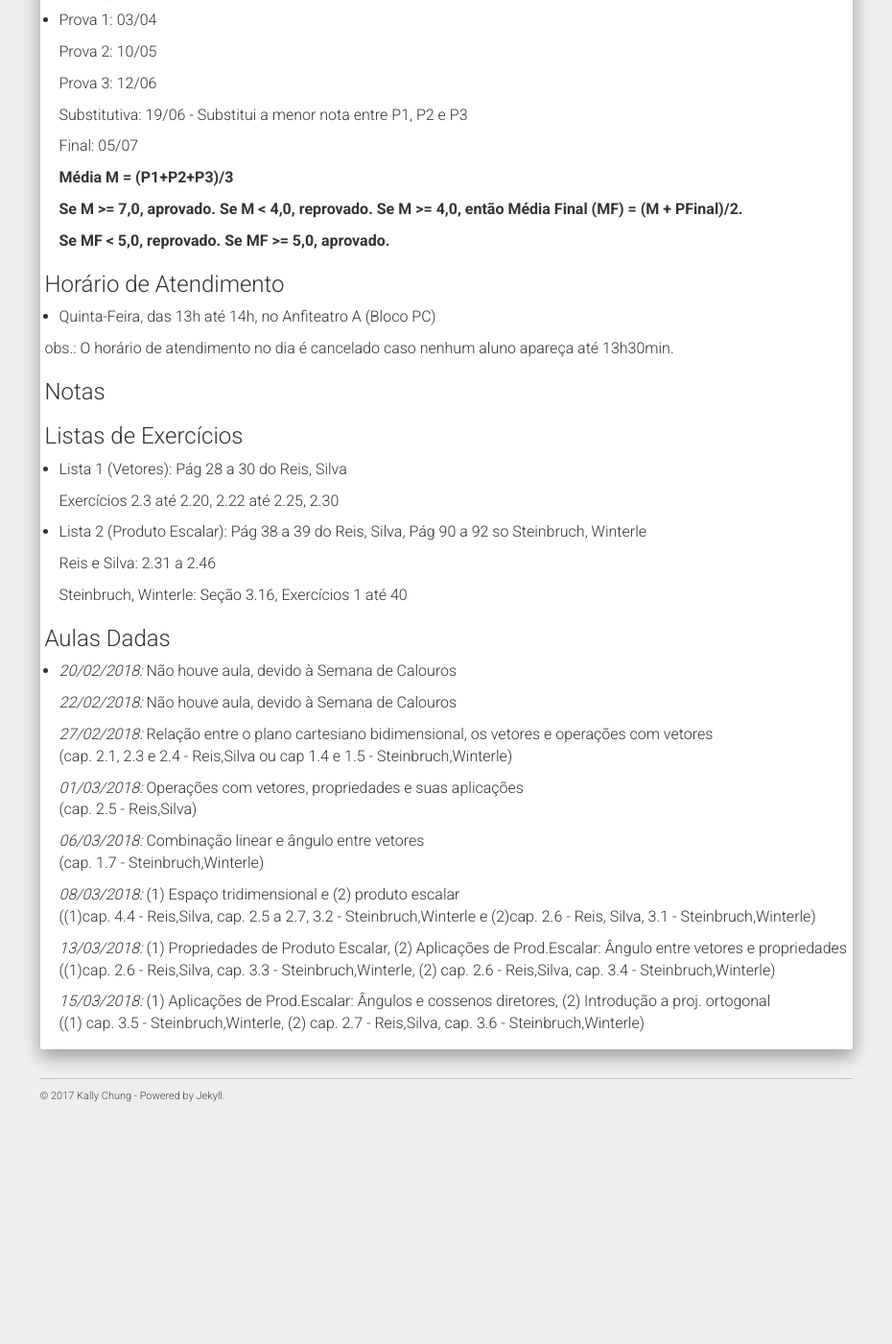
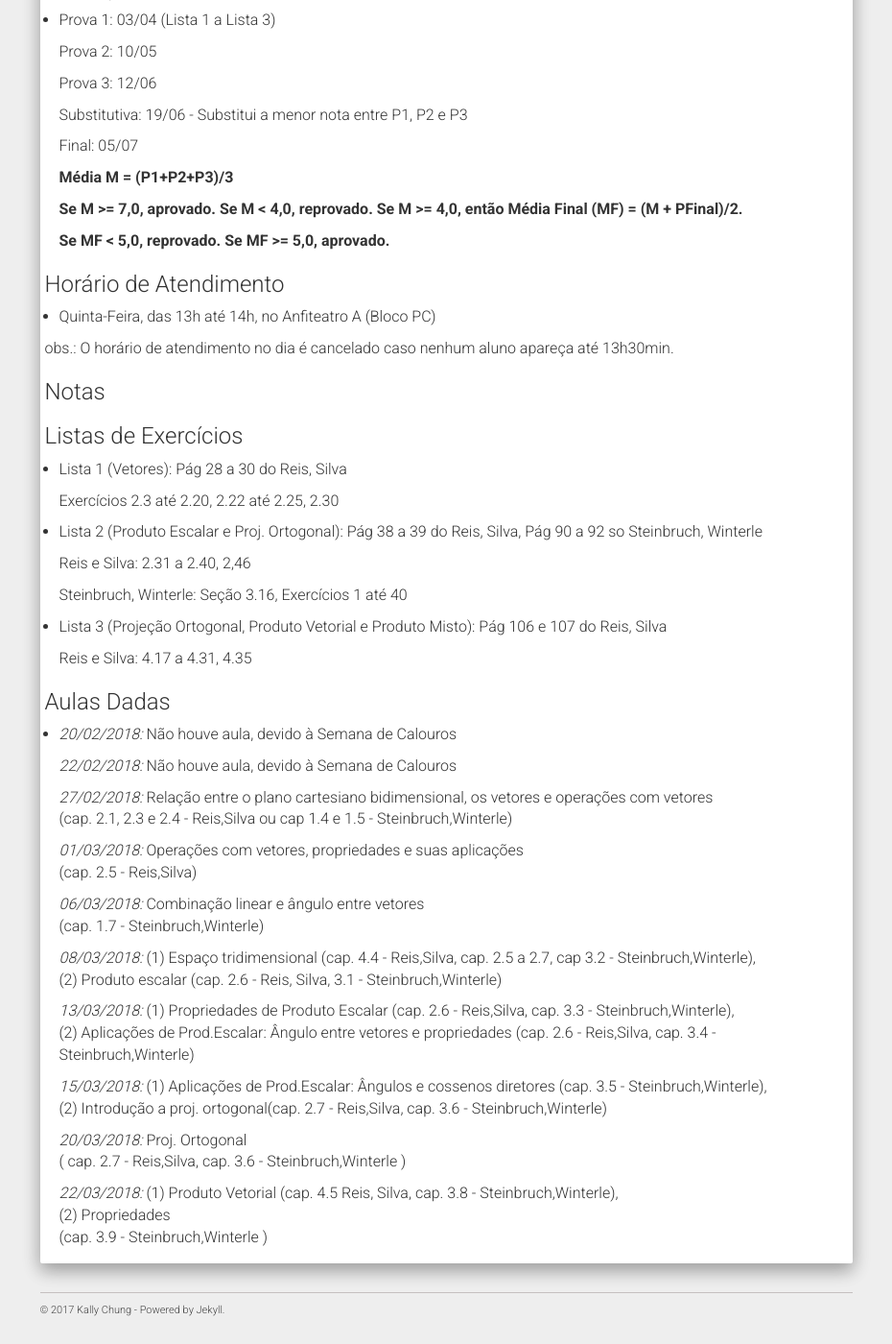
Before and after one commit to chunggnuhc/chunggnuhc.github.io, a Jekyll site: the page built from CM045-GA-1sem2018.md, in a window 1280 px wide and 1400 px high, scrolled down 800 px. Shown: the whole window at 96% size, without its empty margins (321-1251 px from the left). Built offline with Jekyll 4.4.1, drawn with Linux system fonts in a browser that asks for light colours; nearby versions of some CDN libraries; before the commit the page ends 1977 px from its top, so only the background shows below that.

Commit message:
Update CM045 - cronog e listaExerc

```diff
--- a/CM045-GA-1sem2018.md
+++ b/CM045-GA-1sem2018.md
@@ -33,7 +33,7 @@ permalink: /CM045-GA-1sem2018/
 
 <h3>Avaliação</h3>
 
-- Prova 1: 03/04
+- Prova 1: 03/04 (Lista 1 a Lista 3)
 
   Prova 2: 10/05
 
@@ -64,11 +64,16 @@ obs.: O horário de atendimento no dia é cancelado caso nenhum aluno apareça a
 
   Exercícios 2.3 até 2.20, 2.22 até 2.25, 2.30
 
-- Lista 2 (Produto Escalar): Pág 38 a 39 do Reis, Silva, Pág 90 a 92 so Steinbruch, Winterle
+- Lista 2 (Produto Escalar e Proj. Ortogonal): Pág 38 a 39 do Reis, Silva, Pág 90 a 92 so Steinbruch, Winterle
 
-  Reis e Silva: 2.31 a 2.46
+  Reis e Silva: 2.31 a 2.40, 2,46
 
   Steinbruch, Winterle: Seção 3.16, Exercícios 1 até 40
+
+- Lista 3 (Projeção Ortogonal, Produto Vetorial e Produto Misto): Pág 106 e 107 do Reis, Silva
+
+  Reis e Silva: 4.17 a 4.31, 4.35
+
 
 
 <h3>Aulas Dadas</h3>
@@ -83,8 +88,16 @@ obs.: O horário de atendimento no dia é cancelado caso nenhum aluno apareça a
 
   _06/03/2018:_ Combinação linear e ângulo entre vetores <br/>(cap. 1.7 - Steinbruch,Winterle)
 
-  _08/03/2018:_ (1) Espaço tridimensional e (2) produto escalar <br/>((1)cap. 4.4 - Reis,Silva, cap. 2.5 a 2.7, 3.2 - Steinbruch,Winterle e (2)cap. 2.6 - Reis, Silva, 3.1 - Steinbruch,Winterle)
+  _08/03/2018:_ (1) Espaço tridimensional (cap. 4.4 - Reis,Silva, cap. 2.5 a 2.7, cap 3.2 - Steinbruch,Winterle), <br/>
+  (2) Produto escalar (cap. 2.6 - Reis, Silva, 3.1 - Steinbruch,Winterle)
 
-  _13/03/2018:_ (1) Propriedades de Produto Escalar, (2) Aplicações de Prod.Escalar: Ângulo entre vetores e propriedades <br/>((1)cap. 2.6 - Reis,Silva, cap. 3.3 - Steinbruch,Winterle, (2) cap. 2.6 - Reis,Silva, cap. 3.4 - Steinbruch,Winterle)
+  _13/03/2018:_ (1) Propriedades de Produto Escalar (cap. 2.6 - Reis,Silva, cap. 3.3 - Steinbruch,Winterle), <br/>
+  (2) Aplicações de Prod.Escalar: Ângulo entre vetores e propriedades (cap. 2.6 - Reis,Silva, cap. 3.4 - Steinbruch,Winterle)
 
-  _15/03/2018:_ (1) Aplicações de Prod.Escalar: Ângulos e cossenos diretores, (2) Introdução a proj. ortogonal <br/>((1) cap. 3.5 - Steinbruch,Winterle, (2) cap. 2.7 - Reis,Silva, cap. 3.6 - Steinbruch,Winterle)
+  _15/03/2018:_ (1) Aplicações de Prod.Escalar: Ângulos e cossenos diretores (cap. 3.5 - Steinbruch,Winterle), <br/>
+  (2) Introdução a proj. ortogonal(cap. 2.7 - Reis,Silva, cap. 3.6 - Steinbruch,Winterle)
+
+  _20/03/2018:_ Proj. Ortogonal <br/>( cap. 2.7 - Reis,Silva, cap. 3.6 - Steinbruch,Winterle )
+
+  _22/03/2018:_ (1) Produto Vetorial (cap. 4.5 Reis, Silva, cap. 3.8 - Steinbruch,Winterle), <br/>
+  (2) Propriedades <br/>(cap. 3.9 - Steinbruch,Winterle )
```
